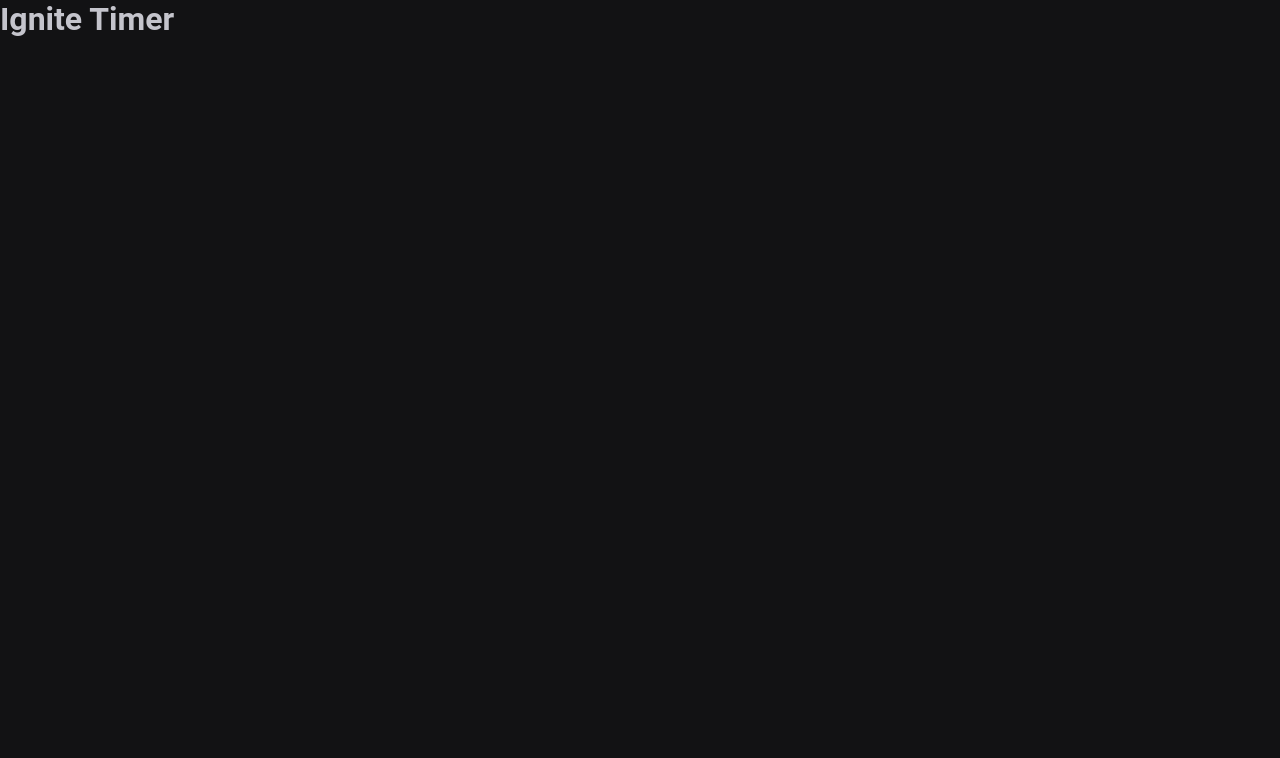
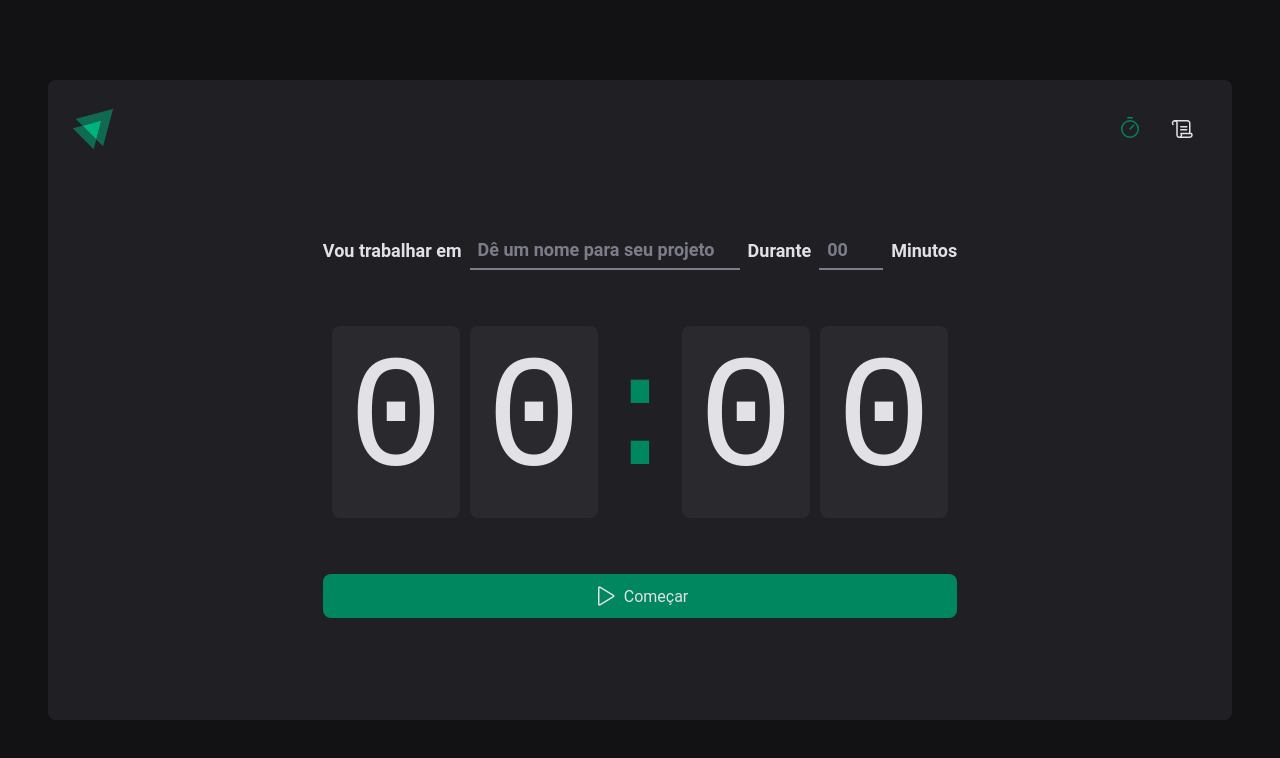
Before and after one commit to AndreFelipe97/02-ignite-timer, a React app: page / in a window 1280 px wide. Shown: the top 758 px of the page. Built offline with nearby package versions, Linux system fonts and the light colour scheme; the HTML template or start-up script is replaced by a standard one.

Commit message:
feat: create home page

```diff
--- a/package.json
+++ b/package.json
@@ -11,8 +11,10 @@
     "fix-lint": "eslint src --ext .ts,.tsx --fix"
   },
   "dependencies": {
+    "phosphor-react": "^1.4.1",
     "react": "^18.2.0",
     "react-dom": "^18.2.0",
+    "react-router-dom": "^6.3.0",
     "styled-components": "^5.3.5"
   },
   "devDependencies": {
--- a/src/App.tsx
+++ b/src/App.tsx
@@ -1,12 +1,16 @@
 import { ThemeProvider } from 'styled-components'
+import { BrowserRouter } from 'react-router-dom'
 import { defaultTheme } from './styles/themes/default'
 import { GlobalStyle } from './styles/global'
+import { Router } from './routes'
 
 export function App() {
   return (
     <ThemeProvider theme={defaultTheme}>
       <GlobalStyle />
-      <h1>Ignite Timer</h1>
+      <BrowserRouter>
+        <Router />
+      </BrowserRouter>
     </ThemeProvider>
   )
 }
--- /dev/null
+++ b/src/components/Header/index.tsx
@@ -0,0 +1,22 @@
+import { Timer, Scroll } from 'phosphor-react'
+
+import { HeaderContainer } from './styles'
+
+import logo from '../../assets/img/logo.svg'
+import { NavLink } from 'react-router-dom'
+
+export function Header() {
+  return (
+    <HeaderContainer>
+      <img src={logo} alt="" />
+      <nav>
+        <NavLink to="/" title="Timer">
+          <Timer size={24} />
+        </NavLink>
+        <NavLink to="/history" title="Histórico">
+          <Scroll size={24} />
+        </NavLink>
+      </nav>
+    </HeaderContainer>
+  )
+}
--- /dev/null
+++ b/src/components/Header/styles.ts
@@ -0,0 +1,32 @@
+import styled from 'styled-components'
+
+export const HeaderContainer = styled.header`
+  display: flex;
+  align-items: center;
+  justify-content: space-between;
+
+  nav {
+    display: flex;
+    gap: 0.5rem;
+
+    a {
+      width: 4.8rem;
+      height: 4.8rem;
+      display: flex;
+      justify-content: center;
+      align-items: center;
+
+      color: ${(props) => props.theme['gray-100']};
+      border-top: 3px solid transparent;
+      border-bottom: 3px solid transparent;
+
+      &:hover {
+        border-bottom: 3px solid ${(props) => props.theme['green-500']};
+      }
+
+      &.active {
+        color: ${(props) => props.theme['green-500']};
+      }
+    }
+  }
+`
--- /dev/null
+++ b/src/layouts/DefaultLayout/index.tsx
@@ -0,0 +1,12 @@
+import { Outlet } from 'react-router-dom'
+import { Header } from '../../components/Header'
+import { LayoutContainer } from './styles'
+
+export function DefaultLayout() {
+  return (
+    <LayoutContainer>
+      <Header />
+      <Outlet />
+    </LayoutContainer>
+  )
+}
--- /dev/null
+++ b/src/layouts/DefaultLayout/styles.tsx
@@ -0,0 +1,12 @@
+import styled from 'styled-components'
+
+export const LayoutContainer = styled.div`
+  max-width: 118.4rem;
+  height: calc(100vh - 16rem);
+  margin: 8rem auto;
+  padding: 2.5rem;
+  background: ${(props) => props.theme['gray-800']};
+  border-radius: 8px;
+  display: flex;
+  flex-direction: column;
+`
--- /dev/null
+++ b/src/pages/History.tsx
@@ -0,0 +1,3 @@
+export function History() {
+  return <h1>History</h1>
+}
--- /dev/null
+++ b/src/pages/Home/index.tsx
@@ -0,0 +1,53 @@
+import { Play } from 'phosphor-react'
+import {
+  HomeContainer,
+  FormContainer,
+  CountdownContainer,
+  Separator,
+  StartCountdownButton,
+  TaskInput,
+  MinutesAmountInput,
+} from './styles'
+
+export function Home() {
+  return (
+    <HomeContainer>
+      <form>
+        <FormContainer>
+          <label htmlFor="task">Vou trabalhar em</label>
+          <TaskInput
+            id="task"
+            list="task-suggestions"
+            placeholder="Dê um nome para seu projeto"
+          />
+          <datalist id="task-suggestions">
+            <option value="Projeto 1" />
+            <option value="Projeto 2" />
+            <option value="Projeto 3" />
+          </datalist>
+
+          <label htmlFor="minuteAmount">Durante</label>
+          <MinutesAmountInput
+            type="number"
+            id="minuteAmount"
+            placeholder="00"
+            step={5}
+            min={5}
+            max={60}
+          />
+          <span>Minutos</span>
+        </FormContainer>
+        <CountdownContainer>
+          <span>0</span>
+          <span>0</span>
+          <Separator>:</Separator>
+          <span>0</span>
+          <span>0</span>
+        </CountdownContainer>
+        <StartCountdownButton type="submit">
+          <Play size={24} /> Começar
+        </StartCountdownButton>
+      </form>
+    </HomeContainer>
+  )
+}
--- /dev/null
+++ b/src/pages/Home/styles.ts
@@ -0,0 +1,108 @@
+import styled from 'styled-components'
+
+export const HomeContainer = styled.main`
+  flex: 1;
+  display: flex;
+  flex-direction: column;
+  align-items: center;
+  justify-content: center;
+
+  form {
+    display: flex;
+    flex-direction: column;
+    align-items: center;
+    gap: 5.6rem;
+  }
+`
+
+export const FormContainer = styled.div`
+  width: 100%;
+  display: flex;
+  align-items: center;
+  justify-content: center;
+  gap: 0.8rem;
+  color: ${(props) => props.theme['gray-100']};
+  font-size: 1.8rem;
+  font-weight: bold;
+  flex-wrap: wrap;
+`
+
+const BaseInput = styled.input`
+  background: transparent;
+  height: 4rem;
+  border: 0;
+  border-bottom: 2px solid ${(props) => props.theme['gray-500']};
+  font-weight: bold;
+  font-size: 1.8rem;
+  padding: 0 0.8rem;
+  color: ${(props) => props.theme['gray-100']};
+
+  &:focus {
+    box-shadow: none;
+    border-color: ${(props) => props.theme['green-500']};
+  }
+
+  &::placeholder {
+    color: ${(props) => props.theme['gray-500']};
+  }
+`
+
+export const TaskInput = styled(BaseInput)`
+  flex: 1;
+
+  &::-webkit-calendar-picker-indicator {
+    display: none !important;
+  }
+`
+
+export const MinutesAmountInput = styled(BaseInput)`
+  width: 6.4rem;
+`
+
+export const CountdownContainer = styled.div`
+  font-family: 'Roboto Mono', monospace;
+  font-size: 16rem;
+  line-height: 12.8rem;
+  color: ${(props) => props.theme['gray-100']};
+  display: flex;
+  gap: 1rem;
+
+  span {
+    background: ${(props) => props.theme['gray-700']};
+    padding: 3.2rem 1.6rem;
+    border-radius: 8px;
+  }
+`
+export const Separator = styled.div`
+  padding: 3.2rem 0;
+  color: ${(props) => props.theme['green-500']};
+  width: 6.4rem;
+  overflow: hidden;
+  display: flex;
+  justify-content: center;
+`
+
+export const StartCountdownButton = styled.button`
+  width: 100%;
+  border: 0;
+  padding: 1rem;
+  border-radius: 8px;
+
+  display: flex;
+  align-items: center;
+  justify-content: center;
+  gap: 0.8rem;
+  font-size: bold;
+  cursor: pointer;
+  background-color: ${(props) => props.theme['green-500']};
+  color: ${(props) => props.theme['gray-100']};
+
+  &:disabled {
+    opacity: 0.7;
+    cursor: not-allowed;
+  }
+
+  &:not(:disabled):hover {
+    background-color: ${(props) => props.theme['green-700']};
+  }
+`
--- /dev/null
+++ b/src/routes/index.tsx
@@ -0,0 +1,15 @@
+import { Routes, Route } from 'react-router-dom'
+import { DefaultLayout } from '../layouts/DefaultLayout'
+import { History } from '../pages/History'
+import { Home } from '../pages/Home'
+
+export function Router() {
+  return (
+    <Routes>
+      <Route path="/" element={<DefaultLayout />}>
+        <Route path="/" element={<Home />} />
+        <Route path="/history" element={<History />} />
+      </Route>
+    </Routes>
+  )
+}
```
Also changed, not shown: src/assets/img/logo.svg (added), 1 other file (tests, documents, lock files or other folders).
